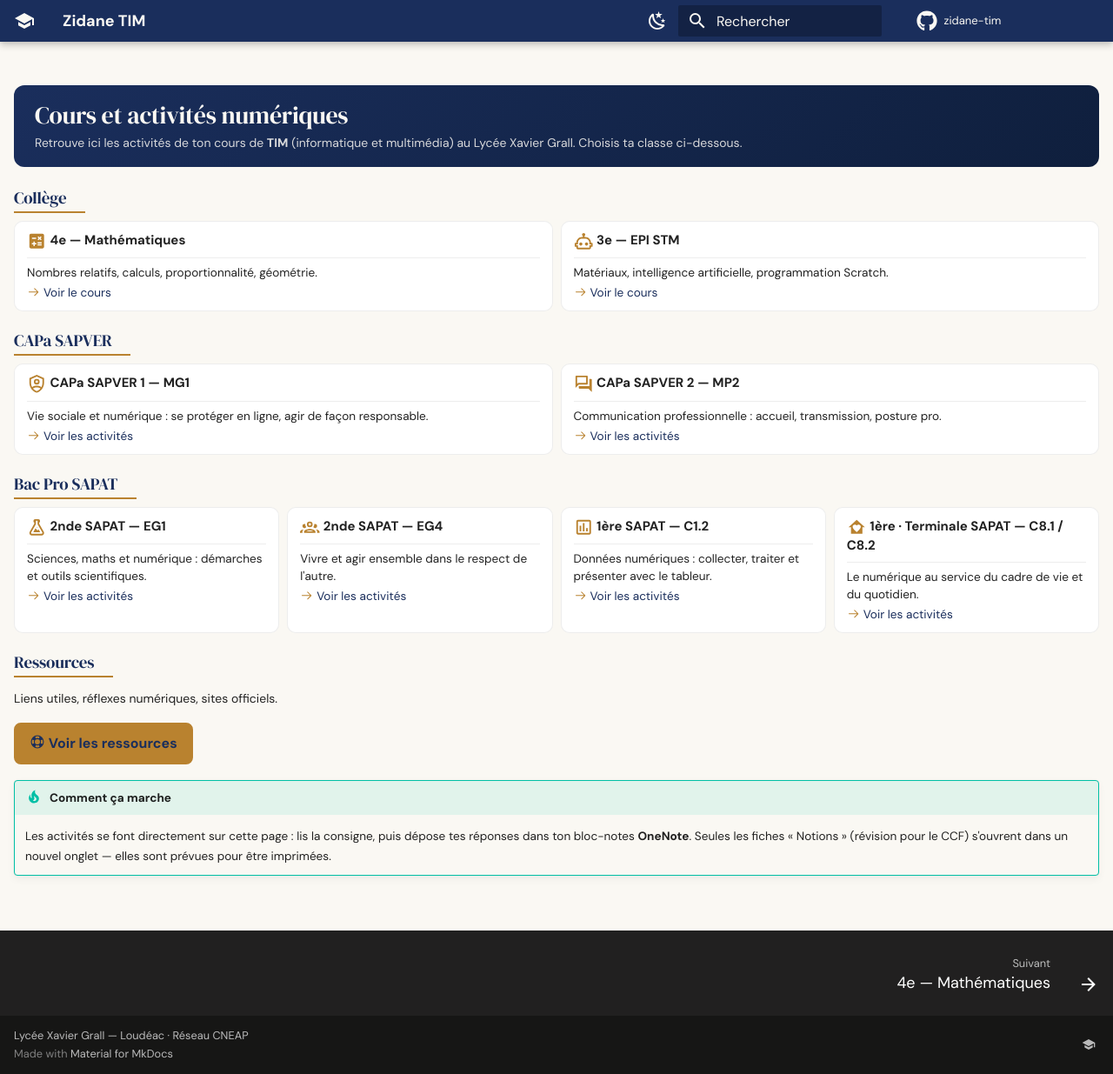
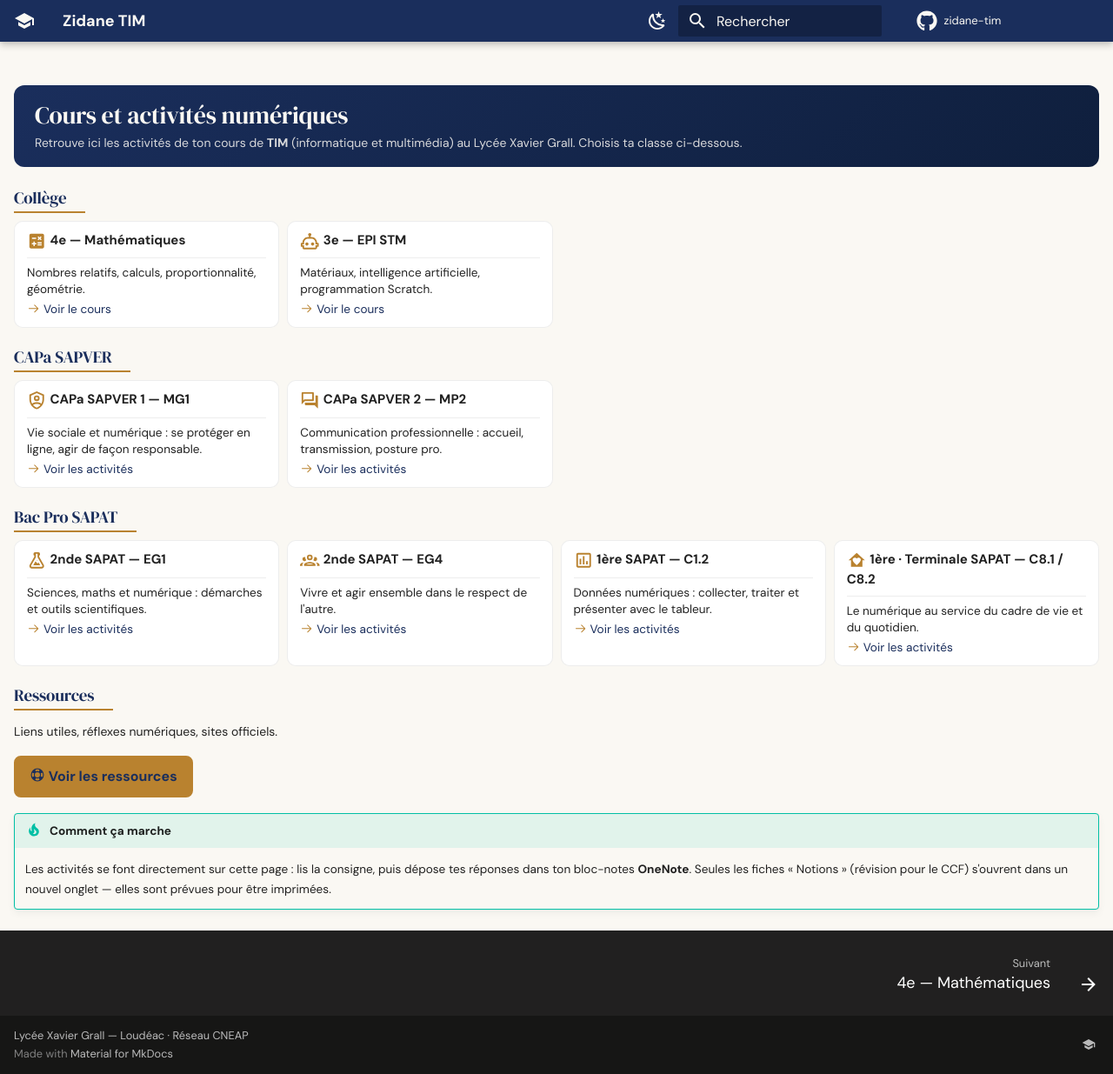
Before and after one commit to zidaneTim/zidane-tim, an MkDocs documentation site: the page built from docs/index.md, in a window 1280 px wide and 1235 px high. Shown: the whole window at 87% size. Built offline with MkDocs 1.6.1 and Material for MkDocs 9.7.7, drawn with Linux system fonts in a browser that asks for light colours; comment, search, counter and statistics services are not loaded.

Commit message:
ui: auto-fill au lieu d'auto-fit (largeur de carte constante entre sections)

```diff
--- a/docs/assets/style.css
+++ b/docs/assets/style.css
@@ -114,13 +114,13 @@
 /* Grille resserrée : colonnes plus étroites, gouttières réduites.
    11rem ≈ 220px : 3 colonnes dès ~740px de large, 4 au-delà de ~980px. */
 .md-typeset .grid.cards {
-  grid-template-columns: repeat(auto-fit, minmax(min(100%, 11rem), 1fr));
+  grid-template-columns: repeat(auto-fill, minmax(min(100%, 13rem), 1fr));
   gap: 0.45rem;
   margin: 0.1rem 0 0 0;
 }
 
 .md-typeset .grid.cards > ul {
-  grid-template-columns: repeat(auto-fit, minmax(min(100%, 11rem), 1fr));
+  grid-template-columns: repeat(auto-fill, minmax(min(100%, 13rem), 1fr));
   gap: 0.45rem;
   margin: 0;
 }
```
